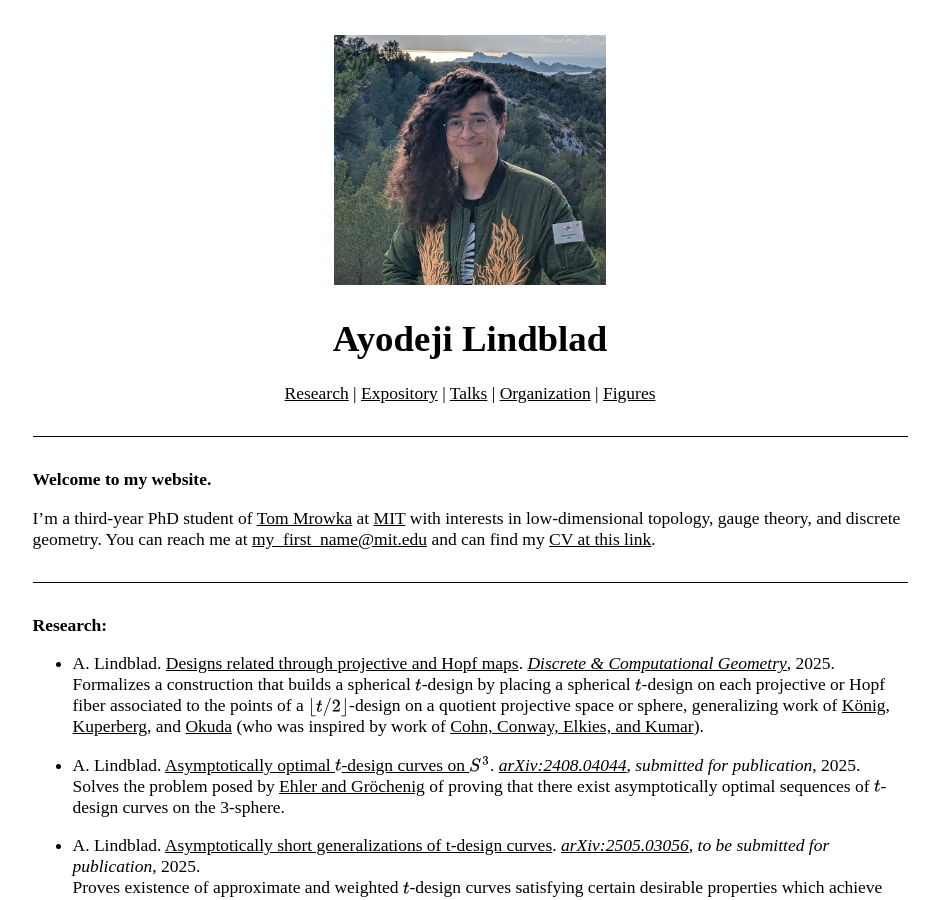
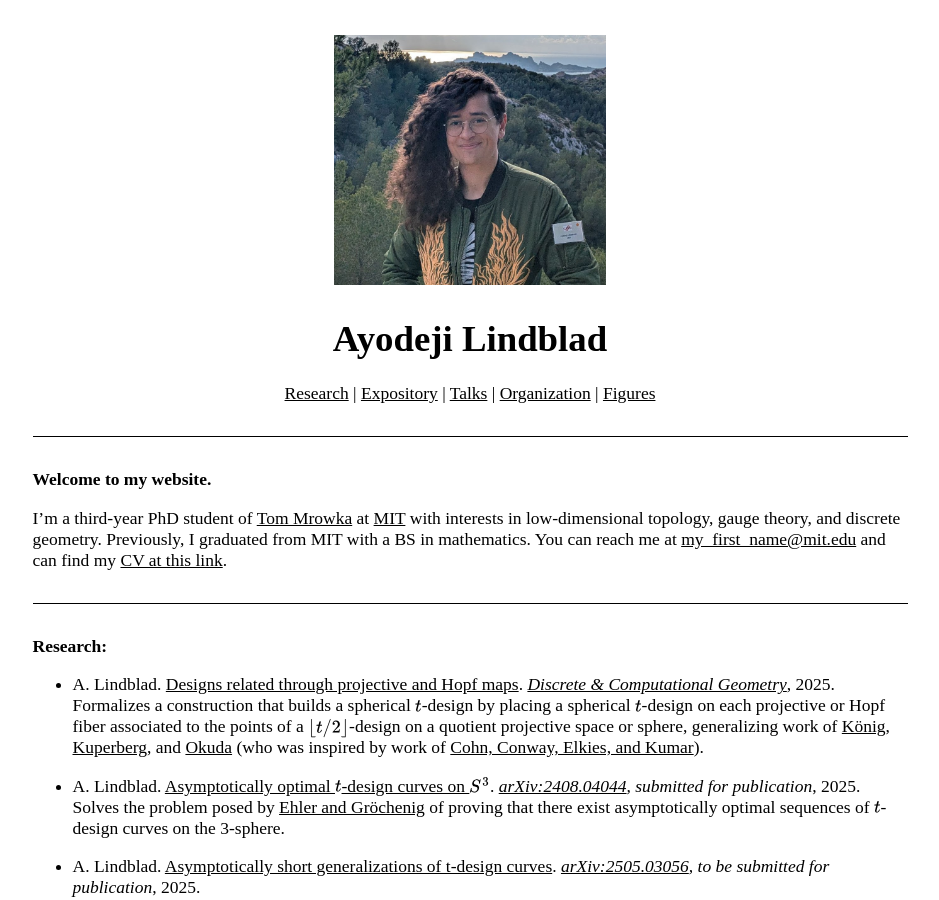
Before and after one commit to AyodejiLindblad/AyodejiLindblad.github.io, a Jekyll site: the page built from index.md, in a window 1280 px wide and 900 px high. Shown: the whole window, without its empty margins (170-1109 px from the left). Built offline with Jekyll 4.4.1, drawn with Linux system fonts in a browser that asks for light colours; some web fonts are replaced.

Commit message:
Undergrad

```diff
--- a/index.md
+++ b/index.md
@@ -30,7 +30,7 @@ layout: default
 
 **Welcome to my website.**
 
-I'm a third-year PhD student of [Tom Mrowka](https://math.mit.edu/~mrowka/) at [MIT](https://math.mit.edu/directory/profile.html?pid=2594) with interests in low-dimensional topology, gauge theory, and discrete geometry. You can reach me at [my_first_name@mit.edu](mailto:my_first_name@mit.edu) and can find my [CV at this link](resources/pdfs/Ayodeji%20Lindblad%20CV.pdf).
+I'm a third-year PhD student of [Tom Mrowka](https://math.mit.edu/~mrowka/) at [MIT](https://math.mit.edu/directory/profile.html?pid=2594) with interests in low-dimensional topology, gauge theory, and discrete geometry. Previously, I graduated from MIT with a BS in mathematics. You can reach me at [my_first_name@mit.edu](mailto:my_first_name@mit.edu) and can find my [CV at this link](resources/pdfs/Ayodeji%20Lindblad%20CV.pdf).
 
 
 ---
```
